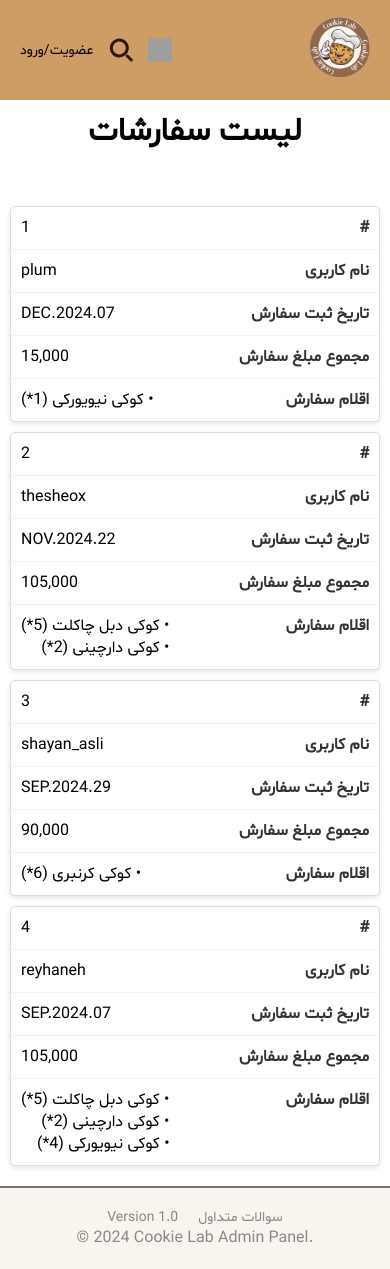
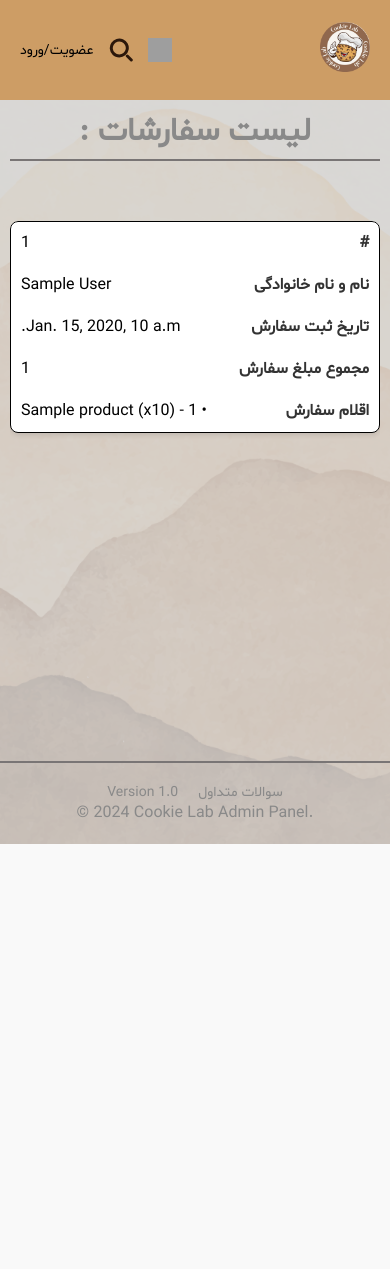
Before and after one commit to thesheox/cookie_shop_project, a Django app: template shop/templates/shop/order_group_list.html in a window 390 px wide. After the commit the page ends 844 px from the top, so only its background shows below. Run offline with Django 4.2, Linux system fonts and the light colour scheme; the template is opened without the code that fills it: most values are stand-ins (such as "Sample title", 1, 10 or a date in 2020); some libraries are stand-ins or nearby versions; grey boxes are pictures that could not be loaded.

Commit message:
order pages done

```diff
--- a/shop/templates/shop/order_group_list.html
+++ b/shop/templates/shop/order_group_list.html
@@ -68,7 +68,6 @@
                 <img class="cart" src="{% static 'Pictures/admin.png' %}" width="24px" height="24px"/>
             </a>
             {% endif %}
-
             <a class="enter" href="{% url 'cart' %}">
                 <img class="cart" src="{% static 'Pictures/cart.png' %}" width="24px" height="24px"/>
             </a>
@@ -78,61 +77,53 @@
                 عضویت/ورود
             </a>
             {% endif %}
-
-            {% if  user.is_authenticated %}
+            {% if user.is_authenticated %}
             <a class="enter" href="{% url 'logout' %}">
                 <img class="cart" src="{% static 'Pictures/logout.png' %}" width="24px" height="24px"/>
             </a>
-            <p class="enter" >
-                {{user.username}}
-            </p>
-
+            <p class="enter">{{ user.username }}</p>
             {% endif %}
         </div>
-
     </nav>
 </header>
+
 <div class="container">
-        <h1>لیست سفارشات</h1>
+    <div class="title_asli">
+    <div class="footer-content2">
+
+        <h1 id="title_text">لیست سفارشات : </h1>
+    </div>
+</div>
     <table class="table">
         <thead>
             <tr>
                 <th>#</th>
-                    <th>نام کاربری</th>
+                <th>نام و نام خانوادگی</th>
                 <th>تاریخ ثبت سفارش</th>
                 <th>مجموع مبلغ سفارش</th>
                 <th>اقلام سفارش</th>
             </tr>
         </thead>
         <tbody>
+            {% for order_group in order_groups %}
             <tr>
-                    <td data-label="#">1</td>
-                    <td data-label="نام کاربری">plum</td>
-                    <td data-label="تاریخ ثبت سفارش">07.DEC.2024</td>
-                    <td data-label="مجموع مبلغ سفارش">15,000</td>
-                    <td data-label="اقلام سفارش">• کوکی نیویورکی (1*)</td>
+                <td data-label="#">{{ order_group.id }}</td>
+                <td data-label="نام و نام خانوادگی">{{ order_group.user.first_name }} {{ order_group.user.last_name }}</td>
+                <td class="left" data-label="تاریخ ثبت سفارش">{{ order_group.date_time}}</td>
+                <td data-label="مجموع مبلغ سفارش">{{ order_group.total_price|floatformat:0 }}</td>
+                <td data-label="اقلام سفارش">
+                    <ul style="list-style-type: none;">
+                        {% for order in order_group.orders.all %}
+                        <li>• {{ order.product.name }} (x{{ order.quantity }}) - {{ order.total_price|floatformat:0 }}</li>
+                        {% endfor %}
+                    </ul>
+                </td>
             </tr>
+            {% empty %}
             <tr>
-                    <td data-label="#">2</td>
-                    <td data-label="نام کاربری">thesheox</td>
-                    <td data-label="تاریخ ثبت سفارش">22.NOV.2024</td>
-                    <td data-label="مجموع مبلغ سفارش">105,000</td>
-                    <td data-label="اقلام سفارش">• کوکی دبل چاکلت (5*)<br>• کوکی دارچینی (2*)</td>
+                <td colspan="5" class="text-center">هیچ گروه سفارشی یافت نشد</td>
             </tr>
-                <tr>
-                    <td data-label="#">3</td>
-                    <td data-label="نام کاربری">shayan_asli</td>
-                    <td data-label="تاریخ ثبت سفارش">29.SEP.2024</td>
-                    <td data-label="مجموع مبلغ سفارش">90,000</td>
-                    <td data-label="اقلام سفارش">• کوکی کرنبری (6*)</td>
-                </tr>
-                <tr>
-                    <td data-label="#">4</td>
-                    <td data-label="نام کاربری">reyhaneh</td>
-                    <td data-label="تاریخ ثبت سفارش">07.SEP.2024</td>
-                    <td data-label="مجموع مبلغ سفارش">105,000</td>
-                    <td data-label="اقلام سفارش">• کوکی دبل چاکلت (5*)<br>• کوکی دارچینی (2*)<br>• کوکی نیویورکی (4*)</td>
-                </tr>
+            {% endfor %}
         </tbody>
     </table>
 </div>
@@ -143,9 +134,7 @@
             <p>سوالات متداول</p>
             <p>Version 1.0</p>
         </div>
-
-    <p id="copyright">© 2024 Cookie Lab Admin Panel. </p>
-
+        <p id="copyright">© 2024 Cookie Lab Admin Panel.</p>
     </div>
 </footer>
 </body>
--- a/statics/order_group_list.css
+++ b/statics/order_group_list.css
@@ -34,7 +34,7 @@
 }
 
 .MiniLogo {
-    height: 60px; /* افزایش ارتفاع لوگو */
+    height: 50px; /* افزایش ارتفاع لوگو */
     width: auto; /* عرض متناسب با ارتفاع */
 
 background-color: #CD9D65;
@@ -82,30 +82,52 @@ background-color: #CD9D65;
     justify-content: center;
        background-color: #CD9D65;
 }
+
 body {
-            font-family: Arial, sans-serif;
-            margin: 0;
-            padding: 0;
-            background-color: #f9f4ee;
+    font-family: 'Arial', sans-serif;
+    /*display: flex;*/
+    justify-content: center;
+    align-items: center;
+    min-height: 100vh;
+    direction: rtl;
+    position: relative;
+    background: lightgray; /* Solid background color */
 }
+
+body::before {
+    content: '';
+    position: absolute;
+    top: 0;
+    left: 0;
+    width: 100%;
+    height: 100%;
+    background: url('Pictures/back.png') 50% / cover no-repeat;
+    opacity: 0.2;  /* Set opacity to 20% */
+    z-index: -1; /* Ensures the background stays behind the content */
+}
+
+
 
         .container {
             max-width: 1200px;
             margin: 20px auto;
             padding: 20px;
-            background-color: white;
+
             border-radius: 10px;
-            box-shadow: 0 2px 5px rgba(0, 0, 0, 0.1);
+
         }
 
         h1 {
             text-align: center;
             margin-bottom: 20px;
         }
-
 .table {
     width: 100%;
-            border-collapse: collapse;
+    border-spacing: 0; /* Ensures spacing between cells is removed */
+    background-color: white;
+    border: 1px solid black;
+    border-radius: 8px; /* Apply border-radius to the table */
+    overflow: hidden; /* Prevents content from spilling over the rounded corners */
 }
 
 .table th, .table td {
@@ -119,72 +141,29 @@ background-color: #CD9D65;
     font-weight: bold;
 }
 
-        @media screen and (max-width: 768px) {
-    thead {
-        visibility: hidden;
-        height: 0;
-        width: 0;
-    }
-
-    tbody {
-        margin-top: -68px;
-    }
-
-    .container {
-        width: 100%;
-        margin: 0;
-        padding: 10px;
-        border-radius: 0;
-        box-shadow: none;
-    }
-
-    .table {
-        display: block;
-        width: 100%;
-    }
-
-    .table tbody {
-        display: block;
-        width: 100%;
-    }
-
-    .table tr {
-        display: block;
-        margin-bottom: 10px;
-        border: 1px solid #ddd;
-        border-radius: 5px;
-        background-color: #fff;
-        box-shadow: 0 2px 5px rgba(0, 0, 0, 0.1);
-        border-bottom: 1px solid #ddd; /* Add this line */
-    }
-
-    .table td {
-        display: flex;
-        justify-content: space-between;
-        padding: 10px;
-        text-align: right;
-        border: none;
-        border-bottom: 1px solid #f4f4f4;
-    }
-
-    .table td:last-child {
-        border-bottom: none;
-    }
-
-    .table td::before {
-        content: attr(data-label);
-        font-weight: bold;
-        color: #333;
-    }
-}
 
 
 
+
+
+.title_asli{
+    isplay: flex;
+  color: #898989;;
+
+
+  bottom: 0;
+  width: 100%;
+  justify-content: center; /* Center the content horizontally */
+  align-items: center; /* Vertically center the content */
+    border-bottom: 2px solid #797575;
+    margin-bottom: 60px;
+
+  }
 footer {
   display: flex;
   color: #898989;;
   padding: 20px;
-
+    position: fixed;
   bottom: 0;
   width: 100%;
   justify-content: center; /* Center the content horizontally */
@@ -226,6 +205,7 @@ footer {
 
 /* Media Query for smaller screens */
 @media screen and (max-width: 768px) {
+
   .footer-content2 {
     flex-direction: column; /* Stack the sections vertically */
     align-items: center; /* Center the content horizontally */
@@ -244,3 +224,77 @@ footer {
 #copyright{
     direction: ltr;
 }
+
+#title_text{
+    direction: rtl;
+    margin-bottom: 5px;
+}
+
+.left{
+    direction: ltr;
+}
+
+
+       @media screen and (max-width: 768px) {
+    thead {
+
+        display: none;
+    }
+
+
+
+
+    .container {
+        width: 100%;
+        margin: 0;
+        padding: 10px;
+        border-radius: 0;
+        box-shadow: none;
+    }
+
+    .table {
+        display: block;
+        width: 100%;
+        background: none;
+        border: none;
+    }
+
+    .table tbody {
+        display: block;
+        width: 100%;
+    }
+
+    .table tr {
+        display: block;
+        margin-bottom: 10px;
+        border: 1px solid black;
+        border-radius: 8px;
+        background-color: #fff;
+        box-shadow: 0 2px 5px rgba(0, 0, 0, 0.1);
+        /*border-bottom: 1px solid #ddd; !* Add this line *!*/
+    }
+
+    .table td {
+        display: flex;
+        justify-content: space-between;
+        padding: 10px;
+        text-align: right;
+        border: none;
+        /*border-bottom: 1px solid #f4f4f4;*/
+    }
+
+    .table td:last-child {
+        border-bottom: none;
+    }
+
+    .table td::before {
+        content: attr(data-label);
+        font-weight: bold;
+        color: #333;
+    }
+
+    .left{
+    direction: rtl;
+}
+
+}
```
Also changed, not shown: db.sqlite3. Lines whose indentation alone changed are shown as unchanged.
